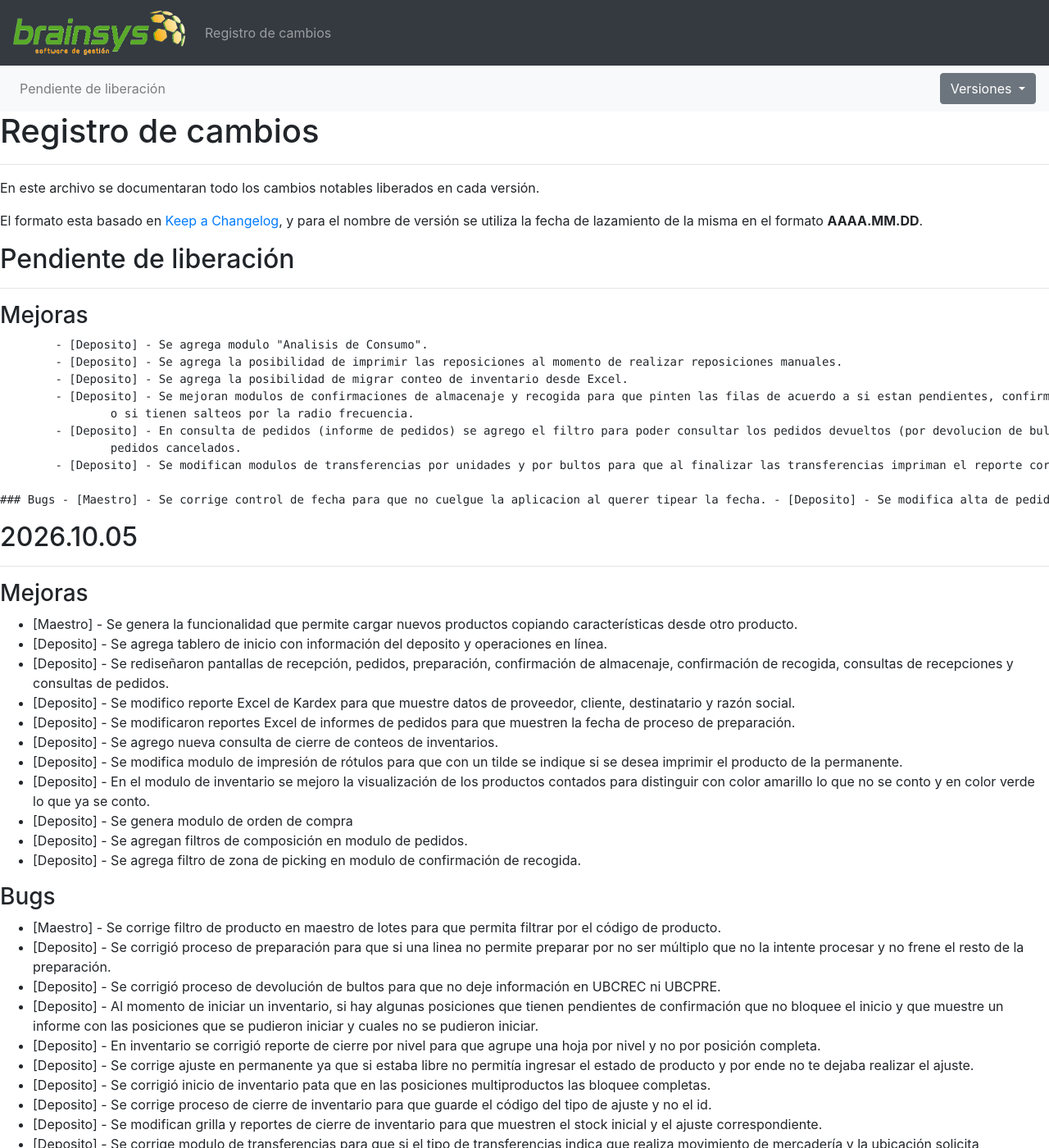
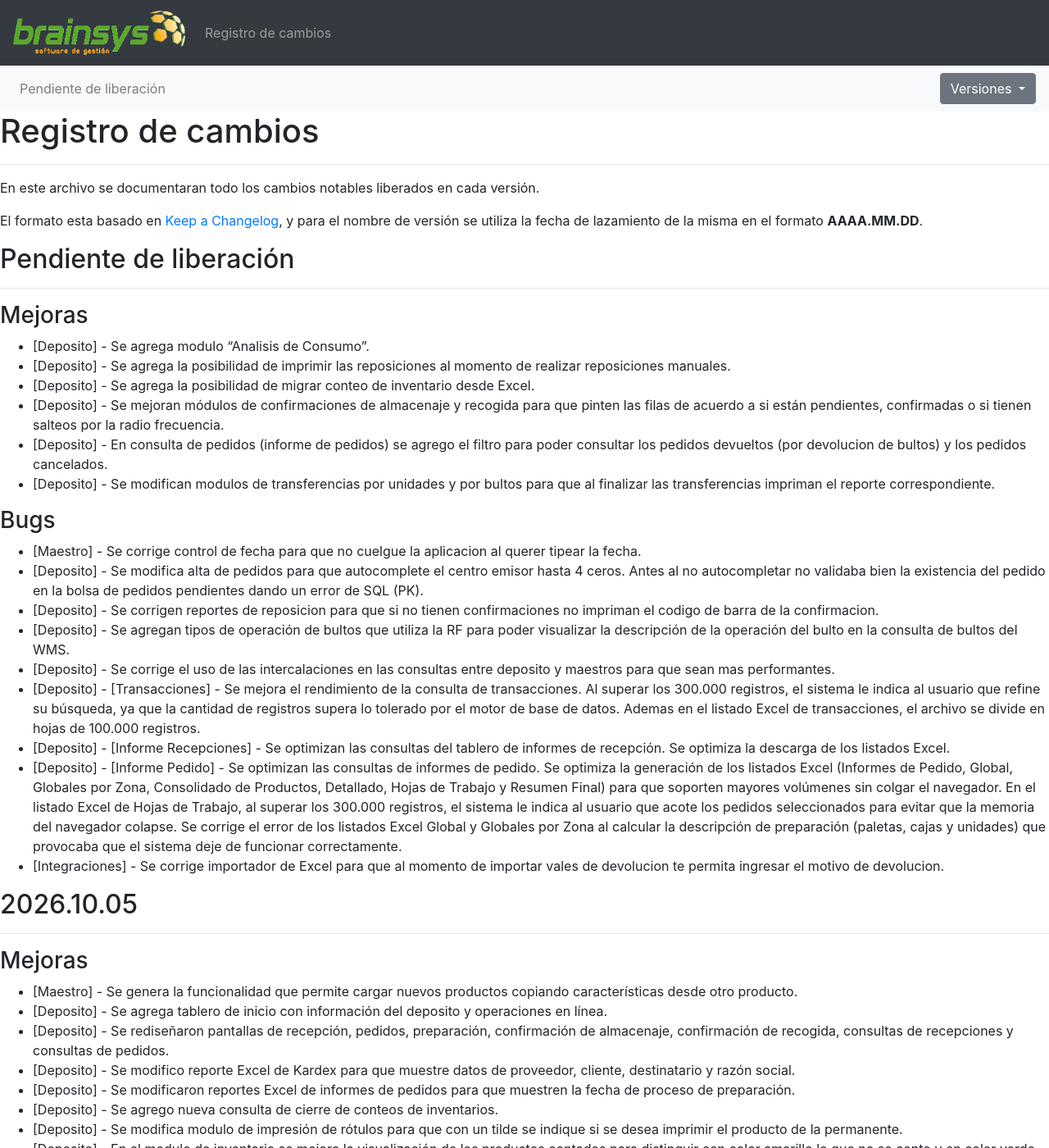
Before and after one commit to brainsys-arsaad/versionado, a Jekyll site: the page built from registro-cambios.markdown, in a window 1280 px wide and 1400 px high. Shown: the whole window at 82% size. Built offline with Jekyll 4.4.1, drawn with Linux system fonts in a browser that asks for light colours.

Commit message:
Update registro-cambios.markdown

```diff
--- a/registro-cambios.markdown
+++ b/registro-cambios.markdown
@@ -129,16 +129,14 @@ El formato esta basado en [Keep a Changelog](https://keepachangelog.com/es-ES/1.
 ---
 
 ### Mejoras
-		- [Deposito] - Se agrega modulo "Analisis de Consumo".
-		- [Deposito] - Se agrega la posibilidad de imprimir las reposiciones al momento de realizar reposiciones manuales.
-		- [Deposito] - Se agrega la posibilidad de migrar conteo de inventario desde Excel.
-		- [Deposito] - Se mejoran modulos de confirmaciones de almacenaje y recogida para que pinten las filas de acuerdo a si estan pendientes, confirmadas
-			o si tienen salteos por la radio frecuencia.
-		- [Deposito] - En consulta de pedidos (informe de pedidos) se agrego el filtro para poder consultar los pedidos devueltos (por devolucion de bultos) y los
-			pedidos cancelados.
-		- [Deposito] - Se modifican modulos de transferencias por unidades y por bultos para que al finalizar las transferencias impriman el reporte correspondiente.
+- [Deposito] - Se agrega modulo "Analisis de Consumo".
+- [Deposito] - Se agrega la posibilidad de imprimir las reposiciones al momento de realizar reposiciones manuales.
+- [Deposito] - Se agrega la posibilidad de migrar conteo de inventario desde Excel.
+- [Deposito] - Se mejoran módulos de confirmaciones de almacenaje y recogida para que pinten las filas de acuerdo a si están pendientes, confirmadas o si tienen salteos por la radio frecuencia.
+- [Deposito] - En consulta de pedidos (informe de pedidos) se agrego el filtro para poder consultar los pedidos devueltos (por devolucion de bultos) y los pedidos cancelados.
+- [Deposito] - Se modifican modulos de transferencias por unidades y por bultos para que al finalizar las transferencias impriman el reporte correspondiente.
 
-	### Bugs
+### Bugs
 - [Maestro] - Se corrige control de fecha para que no cuelgue la aplicacion al querer tipear la fecha.
 - [Deposito] - Se modifica alta de pedidos para que autocomplete el centro emisor hasta 4 ceros. Antes al no autocompletar no validaba bien la existencia del pedido en la bolsa de pedidos pendientes dando un error de SQL (PK).
 - [Deposito] - Se corrigen reportes de reposicion para que si no tienen confirmaciones no impriman el codigo de barra de la confirmacion.
```
